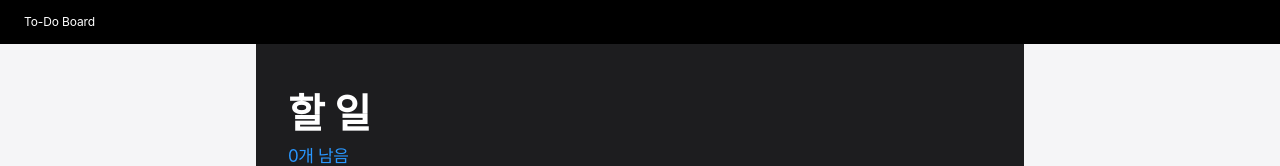
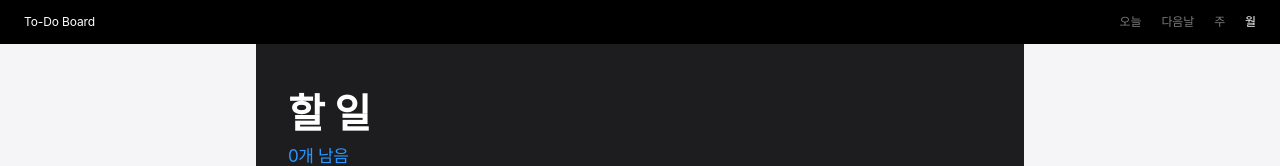
Before and after one commit to jhcho9760/todo-app, a Next.js app: page / in a window 1280 px wide. Shown: the top 166 px of the page. Built offline with nearby package versions, Linux system fonts and the light colour scheme; no server answers; the database is empty.

Commit message:
feat: add view switch links to global nav

```diff
--- a/app/layout.tsx
+++ b/app/layout.tsx
@@ -1,32 +1,29 @@
-import type { Metadata } from "next";
-import "./globals.css";
+import type { Metadata } from 'next'
+import { Suspense } from 'react'
+import NavBar from '@/components/NavBar'
+import './globals.css'
 
 export const metadata: Metadata = {
-  title: "To-Do Board",
-  description: "공용 To-Do 보드",
-};
+  title: 'To-Do Board',
+  description: '공용 To-Do 보드',
+}
 
-export default function RootLayout({
-  children,
-}: {
-  children: React.ReactNode;
-}) {
+export default function RootLayout({ children }: { children: React.ReactNode }) {
   return (
     <html lang="ko">
-      <body className="min-h-screen" style={{ backgroundColor: "#f5f5f7" }}>
-        <nav
-          className="sticky top-0 z-50 flex items-center px-6"
-          style={{ backgroundColor: "#000000", height: "44px" }}
-        >
-          <span
-            className="text-white font-normal tracking-[-0.12px]"
-            style={{ fontSize: "12px" }}
+      <body className="min-h-screen" style={{ backgroundColor: '#f5f5f7' }}>
+        <Suspense fallback={
+          <nav
+            className="sticky top-0 z-50 flex items-center px-6"
+            style={{ backgroundColor: '#000000', height: '44px' }}
           >
-            To-Do Board
-          </span>
-        </nav>
+            <span style={{ fontSize: '12px', color: '#ffffff' }}>To-Do Board</span>
+          </nav>
+        }>
+          <NavBar />
+        </Suspense>
         {children}
       </body>
     </html>
-  );
+  )
 }
--- /dev/null
+++ b/components/NavBar.tsx
@@ -0,0 +1,46 @@
+'use client'
+
+import Link from 'next/link'
+import { useSearchParams } from 'next/navigation'
+
+const NAV_ITEMS = [
+  { label: '오늘',   view: 'today' },
+  { label: '다음날', view: 'tomorrow' },
+  { label: '주',     view: 'week' },
+  { label: '월',     view: 'month' },
+]
+
+export default function NavBar() {
+  const searchParams = useSearchParams()
+  const currentView = searchParams.get('view') ?? 'month'
+
+  return (
+    <nav
+      className="sticky top-0 z-50 flex items-center justify-between px-6"
+      style={{ backgroundColor: '#000000', height: '44px' }}
+    >
+      <Link
+        href="/?view=month"
+        className="font-normal tracking-[-0.12px]"
+        style={{ fontSize: '12px', color: '#ffffff' }}
+      >
+        To-Do Board
+      </Link>
+      <div className="flex items-center gap-5">
+        {NAV_ITEMS.map(({ label, view }) => (
+          <Link
+            key={view}
+            href={`/?view=${view}`}
+            className="font-normal tracking-[-0.12px] transition-colors"
+            style={{
+              fontSize: '12px',
+              color: currentView === view ? '#ffffff' : '#7a7a7a',
+            }}
+          >
+            {label}
+          </Link>
+        ))}
+      </div>
+    </nav>
+  )
+}
```
